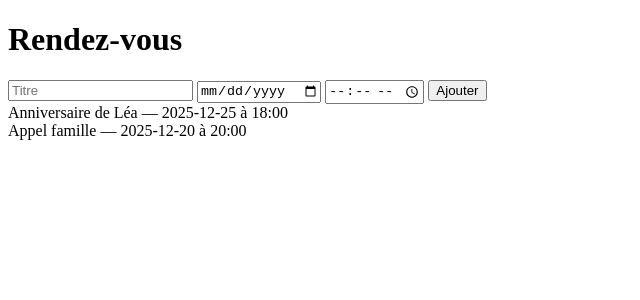
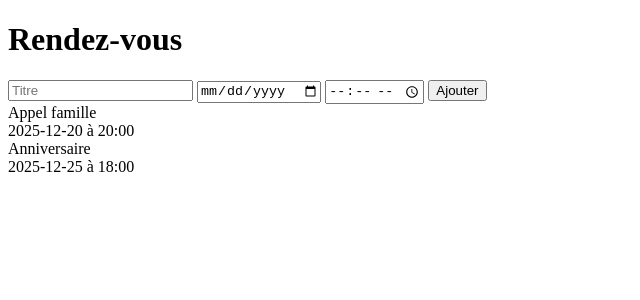
Before and after one commit to MX10-AC2N/Nook, a SvelteKit app in the folder frontend/: page /events in a window 1280 px wide. Shown: the top 300 px of the page, without its empty margins (0-640 px from the left). Built offline with nearby package versions, Linux system fonts and the light colour scheme.

Commit message:
Update +page.svelte

```diff
--- a/frontend/src/routes/events/+page.svelte
+++ b/frontend/src/routes/events/+page.svelte
@@ -1,7 +1,7 @@
 <script lang="ts">
   let events = [
-    { title: 'Anniversaire de Léa', date: '2025-12-25', time: '18:00' },
-    { title: 'Appel famille', date: '2025-12-20', time: '20:00' }
+    { title: 'Appel famille', date: '2025-12-20', time: '20:00' },
+    { title: 'Anniversaire', date: '2025-12-25', time: '18:00' }
   ];
   let newEvent = { title: '', date: '', time: '' };
 
@@ -19,11 +19,14 @@
     <input bind:value={newEvent.title} placeholder="Titre" class="w-full p-2 mb-2 border rounded" />
     <input type="date" bind:value={newEvent.date} class="w-full p-2 mb-2 border rounded" />
     <input type="time" bind:value={newEvent.time} class="w-full p-2 mb-4 border rounded" />
-    <button onclick={addEvent} class="bg-blue-500 text-white p-2 rounded">Ajouter</button>
+    <button on:click={addEvent} class="bg-blue-500 text-white p-2 rounded">Ajouter</button>
   </div>
   <div>
     {#each events as event}
-      <div class="p-2 border-b">{event.title} — {event.date} à {event.time}</div>
+      <div class="p-2 border-b border-gray-200">
+        <div class="font-medium">{event.title}</div>
+        <div class="text-sm text-gray-600">{event.date} à {event.time}</div>
+      </div>
     {/each}
   </div>
 </div>
```
